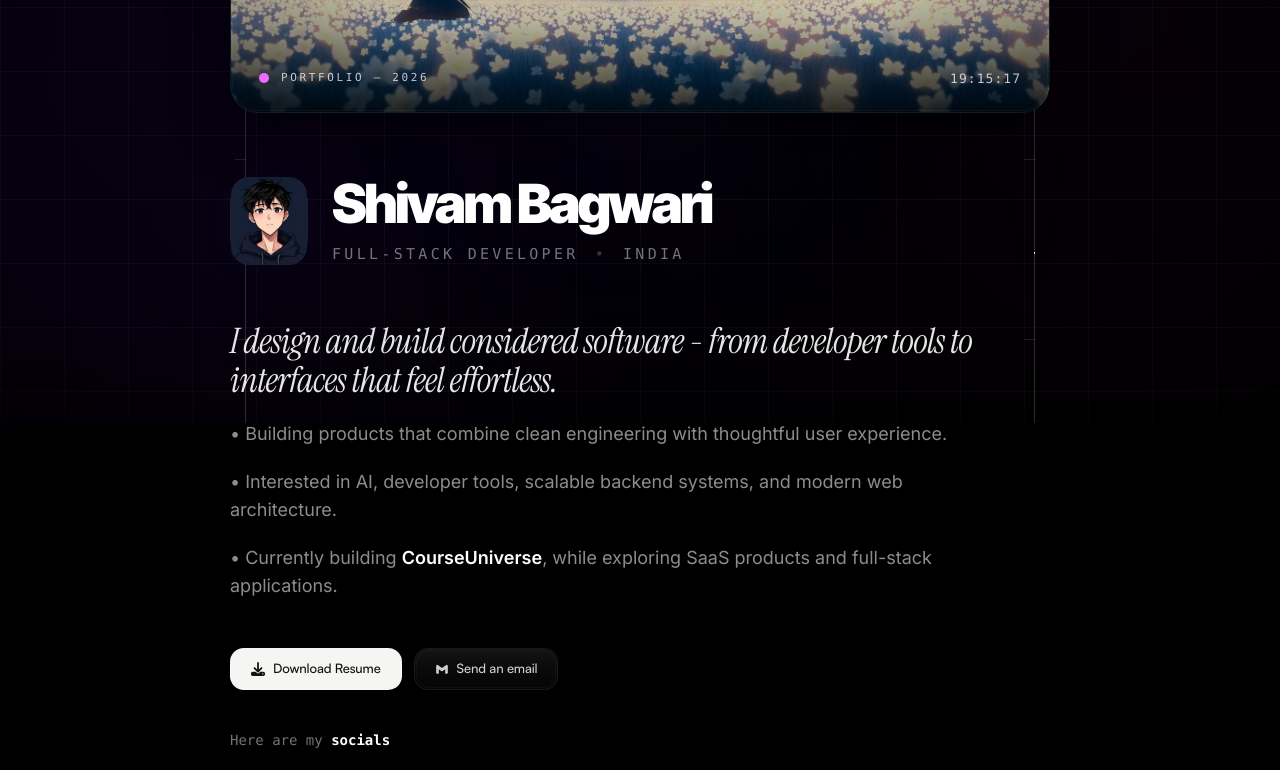
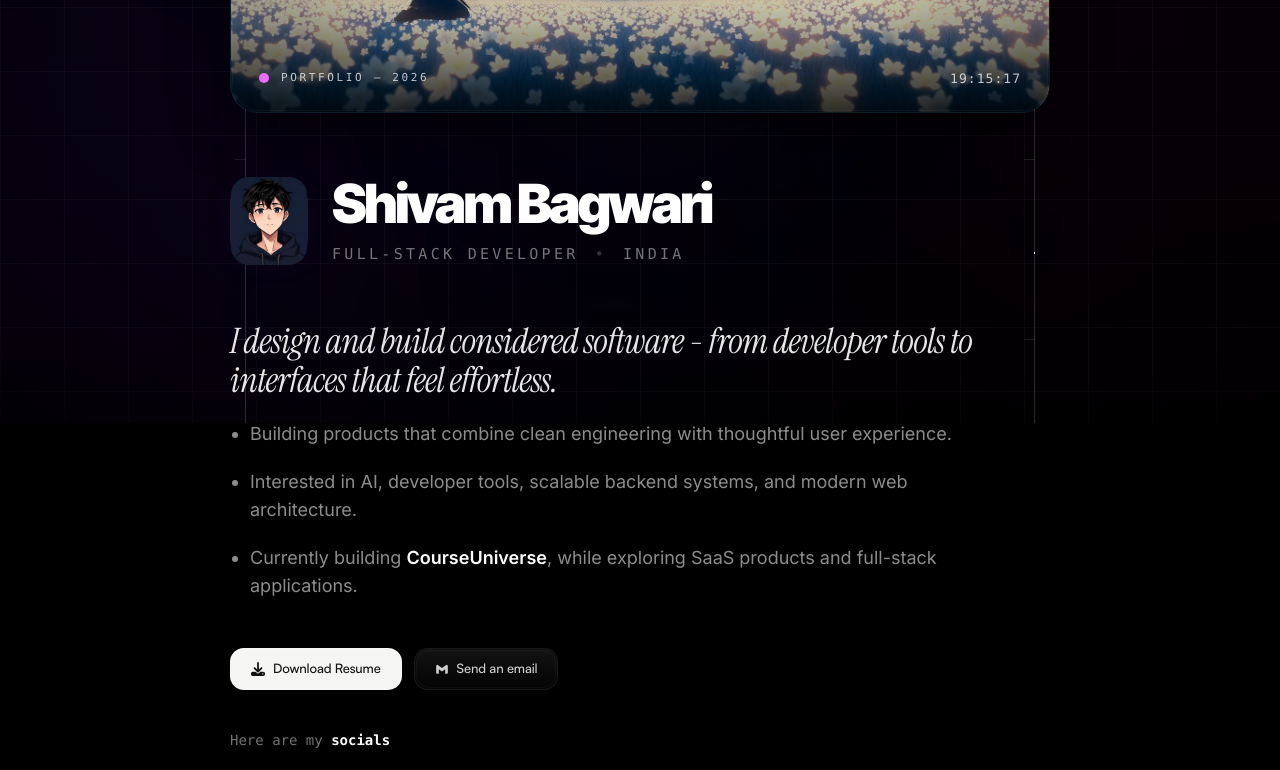
Before and after one commit to Shivam-Bagwari/Portfolio, a React (Vite) app in the folder client/: page / in a window 1280 px wide. Shown: the part 377-1147 px from the top of the page. Built offline with nearby package versions, Linux system fonts and the light colour scheme.

Commit message:
refactor: improve hero semantic markup

```diff
--- a/client/src/components/sections/Hero/Hero.jsx
+++ b/client/src/components/sections/Hero/Hero.jsx
@@ -6,6 +6,7 @@ function Hero() {
   return (
     <section
       id="hero"
+      aria-labelledby="hero-title"
       className="pt-16 pb-16"
     >
       <Container>
--- a/client/src/components/sections/Hero/HeroBanner.jsx
+++ b/client/src/components/sections/Hero/HeroBanner.jsx
@@ -95,7 +95,7 @@ function HeroBanner() {
           loading="eager"
           fetchPriority="high"
           decoding="async"
-          alt="Hero Banner"
+          alt=""
           draggable={false}
           className="
           relative
--- a/client/src/components/sections/Hero/HeroContent.jsx
+++ b/client/src/components/sections/Hero/HeroContent.jsx
@@ -48,6 +48,7 @@ function HeroContent() {
         <div className="flex flex-col justify-center">
 
           <h1
+            id="hero-title"
             className="
             font-tight
             text-[54px]
@@ -102,22 +103,26 @@ function HeroContent() {
         className="
         [font-family:'Inter',sans-serif]
         mt-5
+        max-w-[760px]
+        list-disc
         space-y-5
+        pl-5
         text-lg
         text-white/55
-        max-w-[760px]
         "
       >
         <li>
-          • Building products that combine clean engineering with thoughtful user experience.
+          Building products that combine clean engineering with thoughtful user
+          experience.
         </li>
 
         <li>
-          • Interested in AI, developer tools, scalable backend systems, and modern web architecture.
+          Interested in AI, developer tools, scalable backend systems, and modern
+          web architecture.
         </li>
 
         <li>
-          • Currently building{" "}
+          Currently building{" "}
           <span className="font-semibold text-white">
             CourseUniverse
           </span>
@@ -125,7 +130,7 @@ function HeroContent() {
         </li>
       </ul>
 
-      <div className="mt-12 flex flex-wrap gap-3 cursor:pointer">
+      <div className="mt-12 flex flex-wrap gap-3">
 
         <PremiumButton
           as="a"
@@ -134,7 +139,7 @@ function HeroContent() {
           rel="noopener noreferrer"
           variant="primary"
           icon={FaDownload}
-          cursor: Pointer
+          cursor:Pointer
         >
           Download Resume
         </PremiumButton>
@@ -144,7 +149,7 @@ function HeroContent() {
           href="mailto:shivambagwari@gmail.com"
           variant="secondary"
           icon={BiLogoGmail}
-          cursor: Pointer
+          cursor:Pointer
         >
           Send an email
         </PremiumButton>
```
